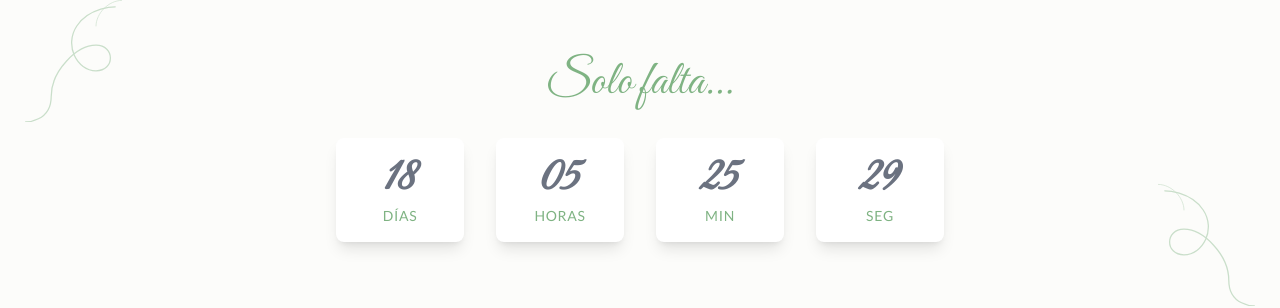
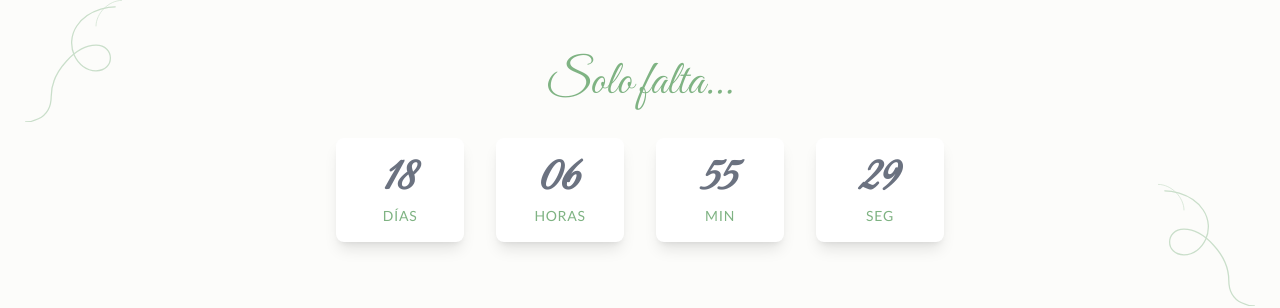
Before and after one commit to gustavog6/tarjeta-emma-simon, a React (Vite) app: page / in a window 1280 px wide. Shown: the part 1190-1498 px from the top of the page. Built offline with nearby package versions, Linux system fonts and the light colour scheme.

Commit message:
fix hour

```diff
--- a/src/components/Countdown.jsx
+++ b/src/components/Countdown.jsx
@@ -3,7 +3,7 @@ import { motion } from 'framer-motion';
 
 const Countdown = () => {
     // Target date: July 29, 2026 14:00:00
-    const targetDate = new Date('2026-01-31T10:00:00').getTime();
+    const targetDate = new Date('2026-01-31T11:30:00').getTime();
 
     const [timeLeft, setTimeLeft] = useState(calculateTimeLeft());
 
```
